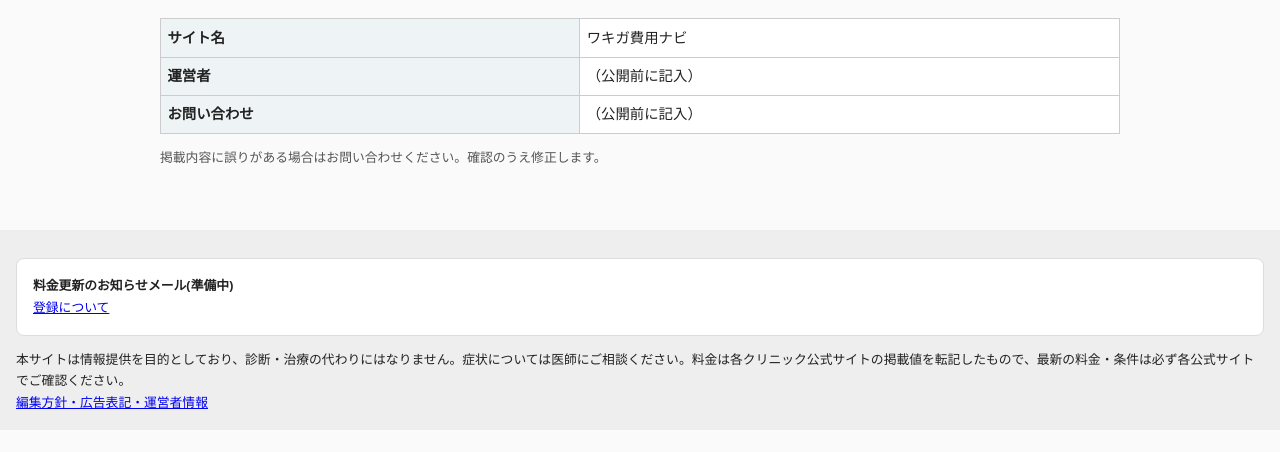
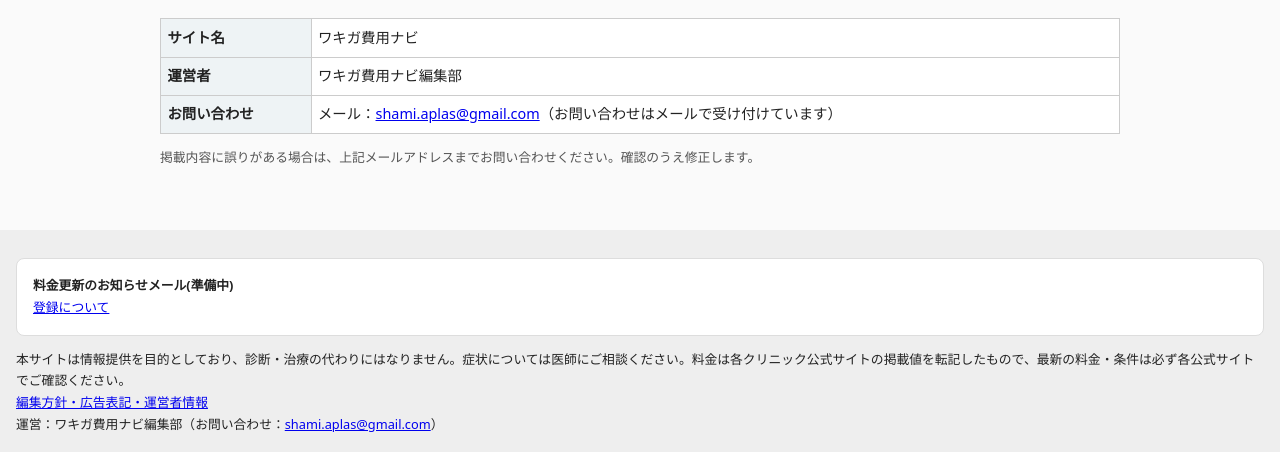
Before and after one commit to Umeboshi-bit/wakiga-cost, an Astro site: page /wakiga-cost/policy in a window 1280 px wide. Shown: the part 743-1195 px from the top of the page. Before the commit the page ends 1173 px from the top, so only its background shows below. Built offline with nearby package versions, Linux system fonts and the light colour scheme; Astro itself is replaced by a stand-in of ours.

Commit message:
Fill operator name and contact (ワキガ費用ナビ編集部)

```diff
--- a/src/layouts/Base.astro
+++ b/src/layouts/Base.astro
@@ -23,4 +23,4 @@ th{background:#eef3f5}.card{background:#fff;border:1px solid #ddd;border-radius:
 <footer>
 <div class="card"><b>料金更新のお知らせメール(準備中)</b><br><a href={`${import.meta.env.BASE_URL}/newsletter/`.replace("//","/")}>登録について</a></div>
 本サイトは情報提供を目的としており、診断・治療の代わりにはなりません。症状については医師にご相談ください。料金は各クリニック公式サイトの掲載値を転記したもので、最新の料金・条件は必ず各公式サイトでご確認ください。<br>
-<a href={`${import.meta.env.BASE_URL}/policy/`.replace("//","/")}>編集方針・広告表記・運営者情報</a></footer></body></html>
+<a href={`${import.meta.env.BASE_URL}/policy/`.replace("//","/")}>編集方針・広告表記・運営者情報</a><br>運営：ワキガ費用ナビ編集部（お問い合わせ：<a href="mailto:shami.aplas@gmail.com">shami.aplas@gmail.com</a>）</footer></body></html>
--- a/src/pages/policy.astro
+++ b/src/pages/policy.astro
@@ -12,6 +12,6 @@ import Base from '../layouts/Base.astro';
 <p>当サイトはアフィリエイトプログラム等による広告収入を得る場合があります。広告を含むページ・リンクには【PR】と表記します。広告の有無は掲載順・掲載内容に影響しません。</p>
 <p>当サイトは、株式会社ファンコミュニケーションズが運営するアフィリエイトサービス「A8.net」に参加しています。<a href={`${import.meta.env.BASE_URL}/products/`.replace("//","/")}>市販品ページ</a>には、A8.netを通じた広告リンク（市販のデオドラント・制汗用品）を掲載しており、リンク経由で商品が購入されると当サイトが報酬を受け取る場合があります。広告リンクを含むページには、ページ上部に「広告・PR」と表示します。商品の説明はメーカー・販売店の表示に基づく客観的な事項に限り、効能・効果の評価、順位付け、体験談の掲載は行いません。当サイトは各メーカー・販売店・クリニックの公式サイトではありません。</p>
 <h1>運営者情報</h1>
-<table><tr><th>サイト名</th><td>ワキガ費用ナビ</td></tr><tr><th>運営者</th><td>（公開前に記入）</td></tr><tr><th>お問い合わせ</th><td>（公開前に記入）</td></tr></table>
-<p class="note">掲載内容に誤りがある場合はお問い合わせください。確認のうえ修正します。</p>
+<table><tr><th>サイト名</th><td>ワキガ費用ナビ</td></tr><tr><th>運営者</th><td>ワキガ費用ナビ編集部</td></tr><tr><th>お問い合わせ</th><td>メール：<a href="mailto:shami.aplas@gmail.com">shami.aplas@gmail.com</a>（お問い合わせはメールで受け付けています）</td></tr></table>
+<p class="note">掲載内容に誤りがある場合は、上記メールアドレスまでお問い合わせください。確認のうえ修正します。</p>
 </Base>
```
